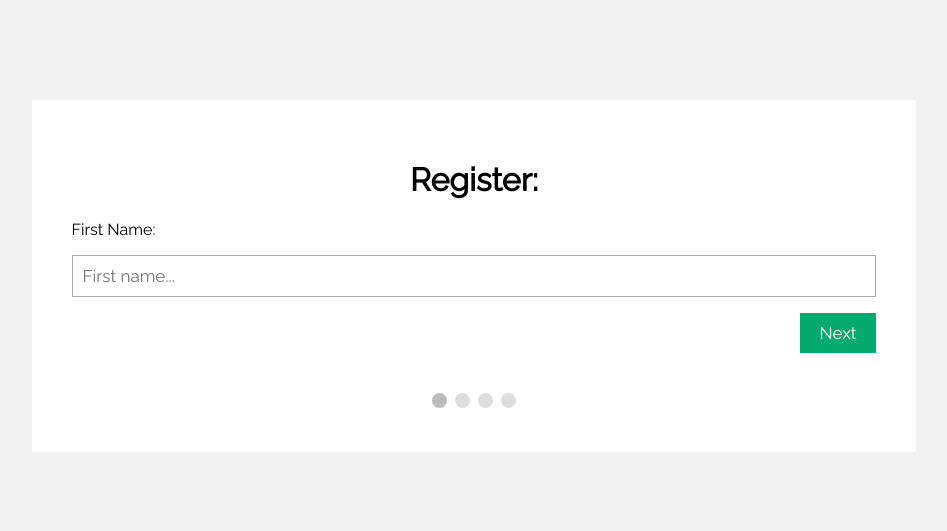
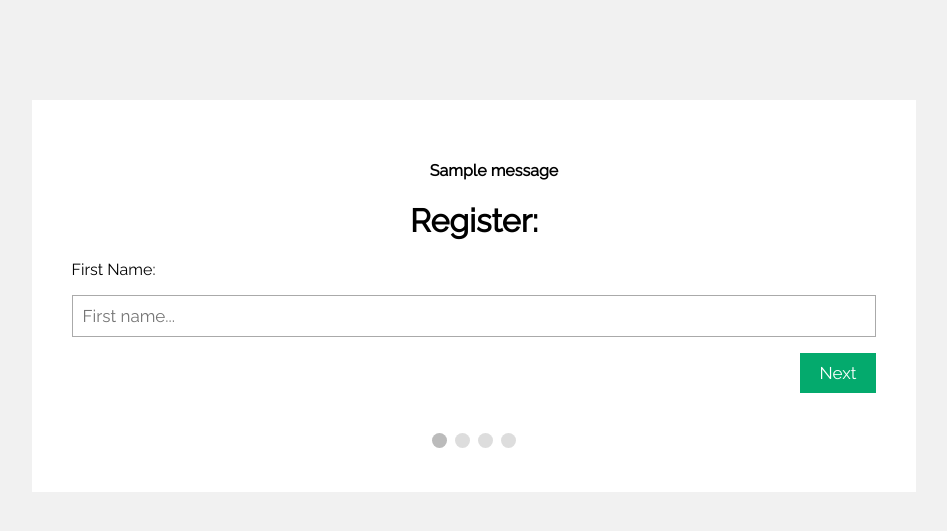
Before and after one commit to mrted/multi_step_form, a Django app: page / in a window 1280 px wide. Shown: the top 531 px of the page, without its empty margins (166-1113 px from the left). Run offline with Django 4.2, Linux system fonts and the light colour scheme; one stand-in notice (Sample message) is shown.

Commit message:
added django messages

```diff
--- a/templates/create-customer.html
+++ b/templates/create-customer.html
@@ -82,9 +82,17 @@ button:hover {
 }
 </style>
 <body>
-
     <form id="regForm" action="" method="post" enctype="multipart/form-data">
+        <div style="text-align: center;">
             {% csrf_token %}
+            {% if messages %}
+            <ul class="messages" style="list-style: none;">
+                {% for message in messages %}
+                <li{% if message.tags %} class="{{ message.tags }}"{% endif %}> <h4>{{ message }}</h4> </li>
+                {% endfor %}
+            </ul>
+            {% endif %}
+        </div>
     <h1>Register:</h1>
     <!-- One "tab" for each step in the form: -->
     <div class="tab">First Name:
```
Also changed, not shown: db.sqlite3, images/profile_pictures/IMG_0000000000000018_0Ov4TYX.JPG (added), images/profile_pictures/IMG_0000000000000018_2PwlZAY.JPG (added), images/profile_pictures/IMG_0000000000000018_2kSw2bI.JPG (added), images/profile_pictures/IMG_0000000000000018_4cnZJ0T.JPG (added), images/profile_pictures/IMG_0000000000000018_J7bCDCA.JPG (added), images/profile_pictures/IMG_0000000000000018_Rm5gWcp.JPG (added), images/profile_pictures/IMG_0000000000000018_V2S2df7.JPG (added), images/profile_pictures/IMG_0000000000000018_cYlG6lC.JPG (added), images/profile_pictures/IMG_0000000000000018_i5vmvJr.JPG (added), images/profile_pictures/IMG_0000000000000018_jwKDJGq.JPG (added), images/profile_pictures/IMG_0000000000000018_tsjRCUm.JPG (added), images/profile_pictures/IMG_0000000000000018_wZ4ObhD.JPG (added). Lines whose indentation alone changed are shown as unchanged.
